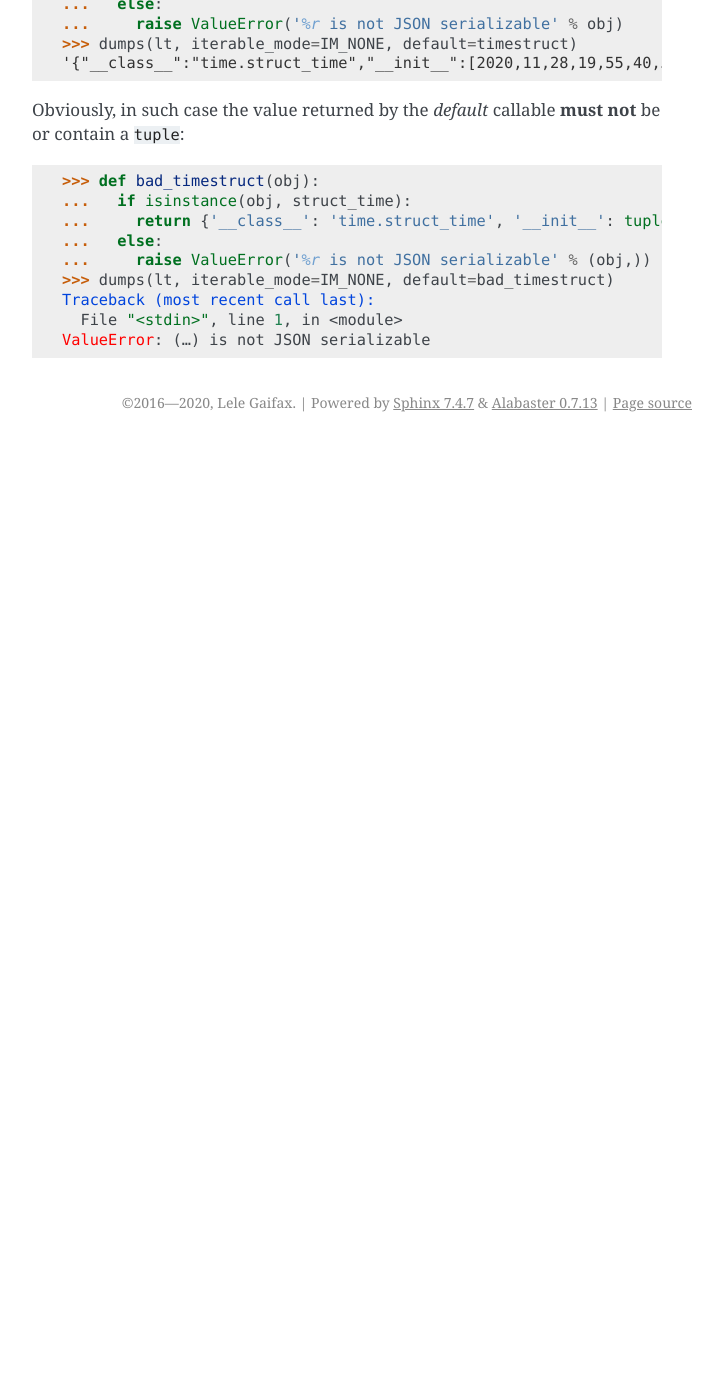
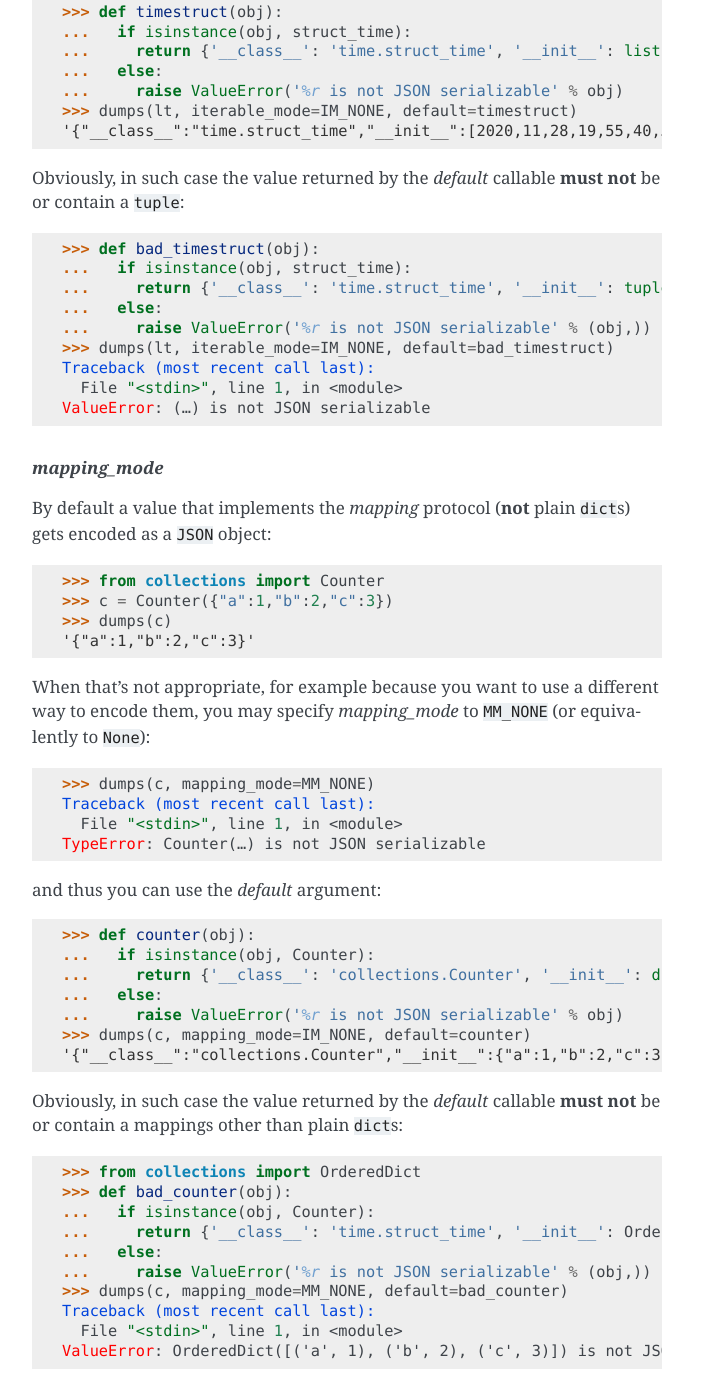
Before and after one commit to python-rapidjson/python-rapidjson, a Sphinx documentation site: the page built from docs/dumps.rst, in a window 1280 px wide and 1400 px high, scrolled down 8850 px. Shown: the whole window, without its empty margins (418-1141 px from the left). Built offline with Sphinx 7.4.7, drawn with Linux system fonts in a browser that asks for light colours; before the commit the page ends 9292 px from its top, so only the background shows below that; some of the changed text lies outside the part shown.

Commit message:
New mapping_mode serialization option
This allows to use a custom encoding for mappings other than plain dicts, that by default
get dumped as JSON objects.

This complements commit 8865f27ee281a76e55ffeca7242611f5d716180b and should fix issue #149.

```diff
--- a/docs/dumps.rst
+++ b/docs/dumps.rst
@@ -15,15 +15,15 @@
 
    from rapidjson import (dumps, loads, BM_NONE, BM_UTF8, DM_NONE, DM_ISO8601,
                           DM_UNIX_TIME, DM_ONLY_SECONDS, DM_IGNORE_TZ, DM_NAIVE_IS_UTC,
-                          DM_SHIFT_TO_UTC, IM_NONE, IM_ARRAY, NM_NATIVE, NM_DECIMAL,
-                          NM_NAN, PM_NONE, PM_COMMENTS, PM_TRAILING_COMMAS, UM_NONE,
-                          UM_CANONICAL, UM_HEX, WM_COMPACT, WM_PRETTY,
-                          WM_SINGLE_LINE_ARRAY)
+                          DM_SHIFT_TO_UTC, IM_NONE, IM_ARRAY, MM_NONE, MM_OBJECT,
+                          NM_NATIVE, NM_DECIMAL, NM_NAN, PM_NONE, PM_COMMENTS,
+                          PM_TRAILING_COMMAS, UM_NONE, UM_CANONICAL, UM_HEX, WM_COMPACT,
+                          WM_PRETTY, WM_SINGLE_LINE_ARRAY)
 
 .. function:: dumps(obj, *, skipkeys=False, ensure_ascii=True, write_mode=WM_COMPACT, \
                     indent=4, default=None, sort_keys=False, number_mode=None, \
                     datetime_mode=None, uuid_mode=None, bytes_mode=BM_UTF8, \
-                    iterable_mode=IM_ARRAY, allow_nan=True)
+                    iterable_mode=IM_ARRAY, mapping_mode=MM_OBJECT, allow_nan=True)
 
    Encode given Python `obj` instance into a ``JSON`` string.
 
@@ -43,6 +43,7 @@
    :param int uuid_mode: how should :class:`UUID` instances be handled
    :param int bytes_mode: how should :class:`bytes` instances be handled
    :param int iterable_mode: how should `iterable` values be handled
+   :param int mapping_mode: how should `mapping` values be handled
    :param bool allow_nan: *compatibility* flag equivalent to ``number_mode=NM_NAN``
    :returns: A Python :class:`str` instance.
 
@@ -508,6 +509,57 @@
       ValueError: (…) is not JSON serializable
 
 
+   .. dumps-mapping-mode:
+   .. rubric:: `mapping_mode`
+
+   By default a value that implements the `mapping` protocol (**not** plain ``dict``\ s)
+   gets encoded as a ``JSON`` object:
+
+   .. doctest::
+
+      >>> from collections import Counter
+      >>> c = Counter({"a":1,"b":2,"c":3})
+      >>> dumps(c)
+      '{"a":1,"b":2,"c":3}'
+
+   When that's not appropriate, for example because you want to use a different way to
+   encode them, you may specify `mapping_mode` to ``MM_NONE`` (or equivalently to
+   ``None``):
+
+   .. doctest::
+
+      >>> dumps(c, mapping_mode=MM_NONE)
+      Traceback (most recent call last):
+        File "<stdin>", line 1, in <module>
+      TypeError: Counter(…) is not JSON serializable
+
+   and thus you can use the `default` argument:
+
+   .. doctest::
+
+      >>> def counter(obj):
+      ...   if isinstance(obj, Counter):
+      ...     return {'__class__': 'collections.Counter', '__init__': dict(obj)}
+      ...   else:
+      ...     raise ValueError('%r is not JSON serializable' % obj)
+      >>> dumps(c, mapping_mode=IM_NONE, default=counter)
+      '{"__class__":"collections.Counter","__init__":{"a":1,"b":2,"c":3}}'
+
+   Obviously, in such case the value returned by the `default` callable **must not**
+   be or contain a mappings other than plain ``dict``\ s:
+
+      >>> from collections import OrderedDict
+      >>> def bad_counter(obj):
+      ...   if isinstance(obj, Counter):
+      ...     return {'__class__': 'time.struct_time', '__init__': OrderedDict(obj)}
+      ...   else:
+      ...     raise ValueError('%r is not JSON serializable' % (obj,))
+      >>> dumps(c, mapping_mode=MM_NONE, default=bad_counter)
+      Traceback (most recent call last):
+        File "<stdin>", line 1, in <module>
+      ValueError: OrderedDict([('a', 1), ('b', 2), ('c', 3)]) is not JSON serializable
+
+
 .. _ISO 8601: https://en.wikipedia.org/wiki/ISO_8601
 .. _RapidJSON: http://rapidjson.org/
 .. _UTC: https://en.wikipedia.org/wiki/Coordinated_Universal_Time
```
Also changed, not shown: docs/api.rst (+14 -0 lines), docs/encoder.rst (+29 -4 lines), 1 other file.
